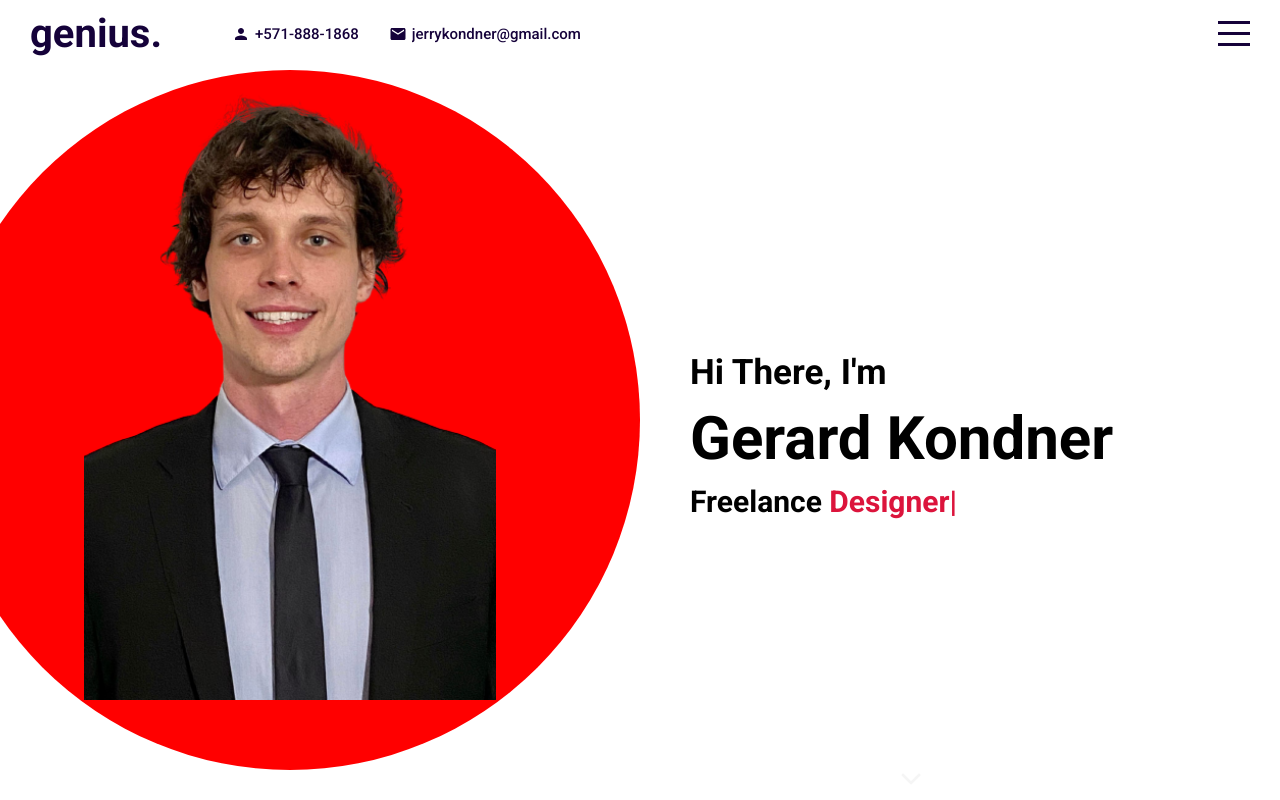
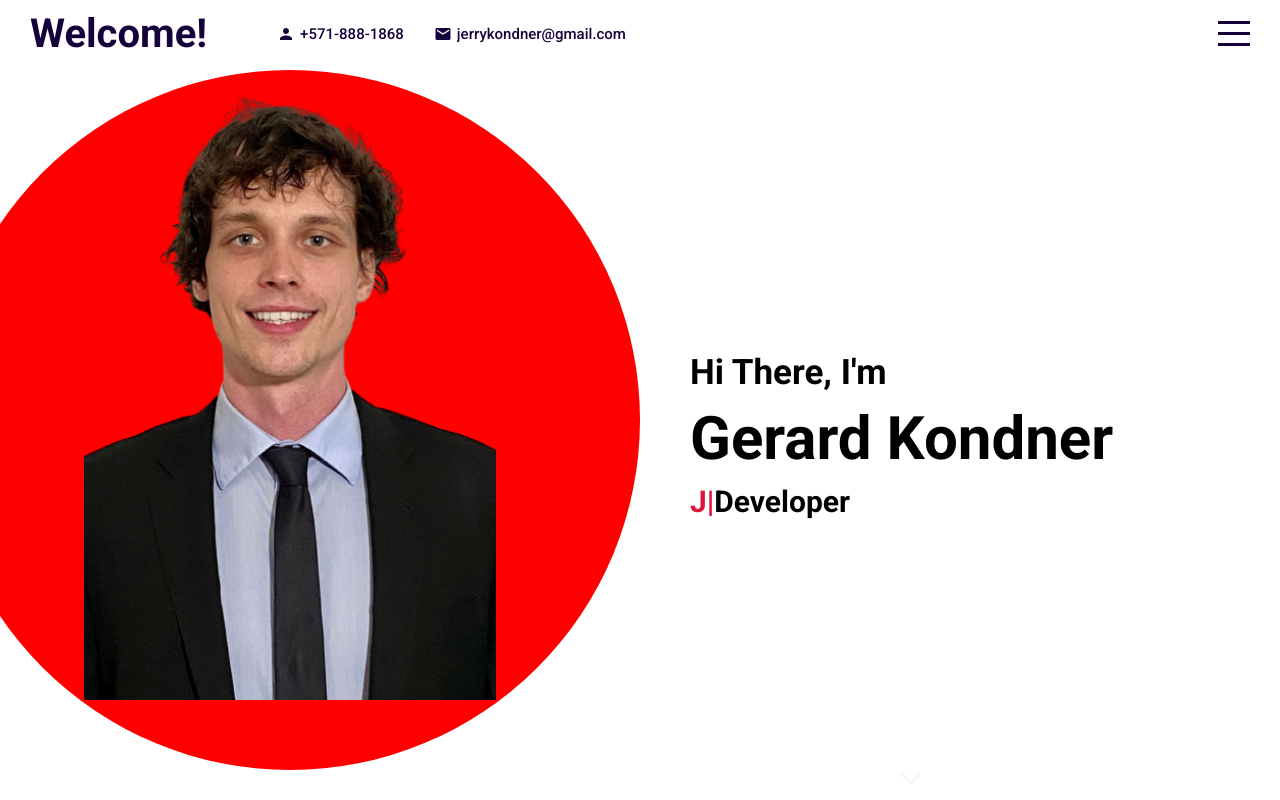
Before and after one commit to jerrytc7/Personal-Portfolio, a React (Create React App) app: page / in a window 1280 px wide. Built offline with nearby package versions, Linux system fonts and the light colour scheme.

Commit message:
fixed itype and logo

```diff
--- a/src/components/intro/Intro.jsx
+++ b/src/components/intro/Intro.jsx
@@ -11,7 +11,7 @@ export default function Intro() {
       showCursor: true,
       backDelay: 1500,
       backSpeed: 60,
-      strings: ["Developer", "Designer", "Content Creator" ],
+      strings: ["Vanilla Javascript", "JavaScript React", "Ruby", "Ruby on Rails" ],
      });
     }, []);
 
@@ -26,7 +26,7 @@ export default function Intro() {
       <div className="wrapper">
         <h2>Hi There, I'm</h2>
         <h1>Gerard Kondner</h1>
-        <h3>Freelance <span ref={textRef}></span></h3>
+        <h3><span ref={textRef}></span>Developer</h3>
       </div>
       <a href="#portfolio">
         <img src="assets/down.png" alt="" />
--- a/src/components/topbar/Topbar.jsx
+++ b/src/components/topbar/Topbar.jsx
@@ -6,7 +6,7 @@ export default function Topbar({ menuOpen, setMenuOpen }) {
   <div className={"topbar " + (menuOpen && "active")}>
       <div className="wrapper">
           <div className="left">
-              <a href="#intro" className="logo">genius.</a>
+              <a href="#intro" className="logo">Welcome!</a>
               <div className="itemContainer">
                   <Person className="icon" />
                   <span>+571-888-1868</span>
```
